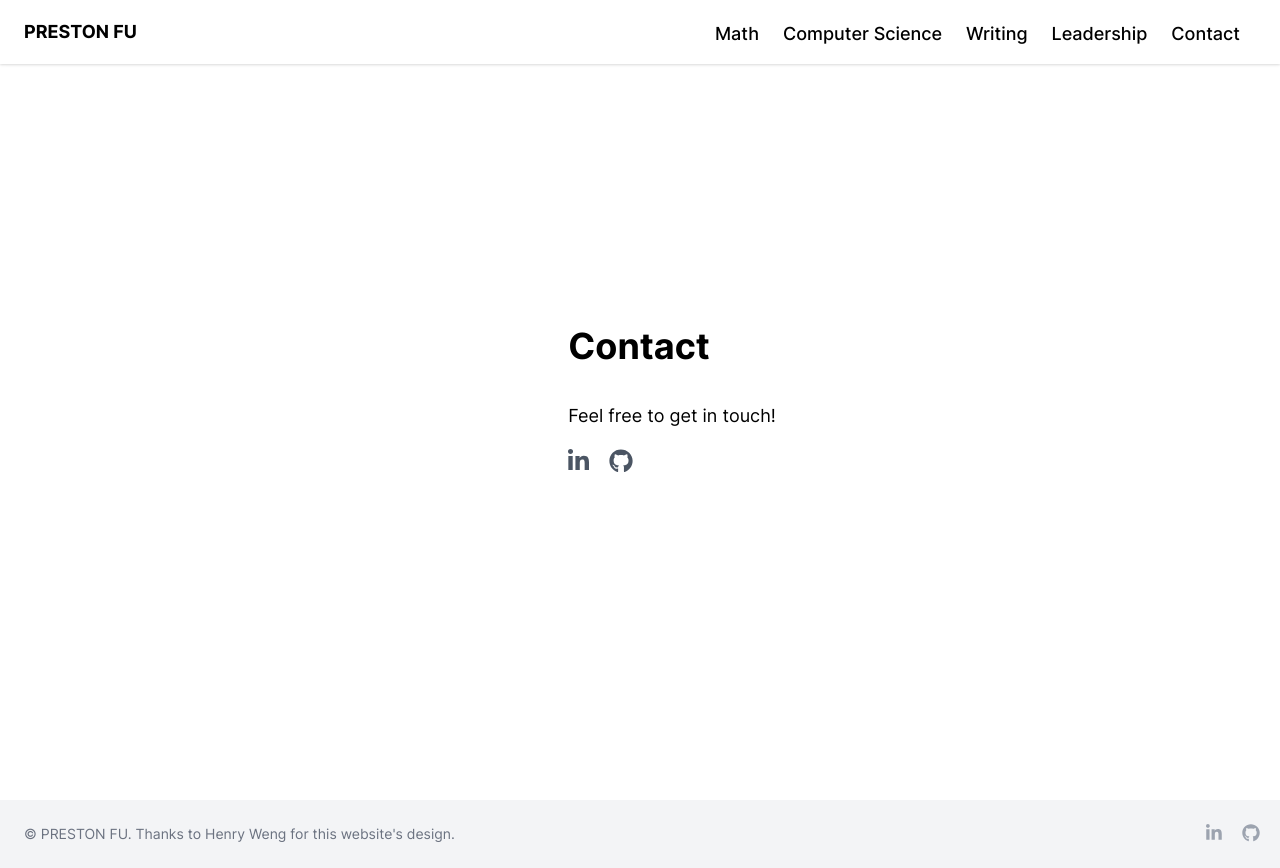
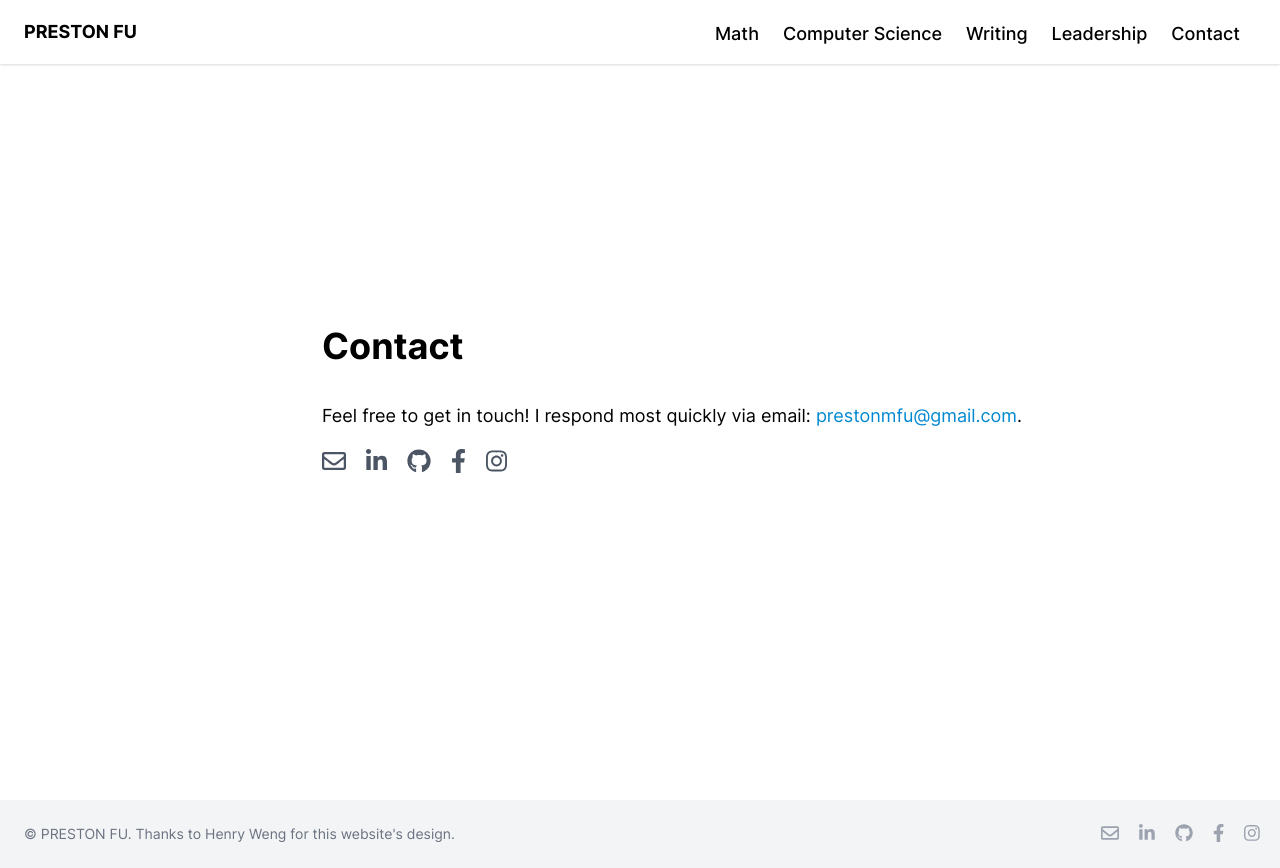
Before and after one commit to prestonfu/personal-site, a React (Create React App) app: page /contact in a window 1280 px wide. Built offline with nearby package versions, Linux system fonts and the light colour scheme.

Commit message:
Additional icons

```diff
--- a/src/data/contactIconData.js
+++ b/src/data/contactIconData.js
@@ -2,13 +2,14 @@ import { faGithub } from '@fortawesome/free-brands-svg-icons/faGithub';
 import { faFacebookF } from '@fortawesome/free-brands-svg-icons/faFacebookF';
 import { faInstagram } from '@fortawesome/free-brands-svg-icons/faInstagram';
 import { faLinkedinIn } from '@fortawesome/free-brands-svg-icons/faLinkedinIn';
-import { faAngellist } from '@fortawesome/free-brands-svg-icons/faAngellist';
-import { faTwitter } from '@fortawesome/free-brands-svg-icons/faTwitter';
 import { faEnvelope } from '@fortawesome/free-regular-svg-icons/faEnvelope';
-// See https://fontawesome.com/icons?d=gallery&s=brands,regular&m=free
-// to add other icons.
 
 const data = [
+  {
+    link: 'mailto:prestonmfu@gmail.com',
+    label: 'Email',
+    icon: faEnvelope,
+  },
   {
     link: 'https://www.linkedin.com/in/preston-fu/',
     label: 'LinkedIn',
@@ -19,6 +20,16 @@ const data = [
     label: 'Github',
     icon: faGithub,
   },
+  {
+    link: 'https://www.facebook.com/preston.fu.0/',
+    label: 'Facebook',
+    icon: faFacebookF,
+  },
+  {
+    link: 'https://www.instagram.com/_prestonfu/',
+    label: 'Instagram',
+    icon: faInstagram,
+  },
 ];
 
 export default data;
--- a/src/pages/Contact.js
+++ b/src/pages/Contact.js
@@ -15,10 +15,15 @@ const NotFound = () => {
           </h1>
           <div className="h-8" />
           <p>
-            Feel free to get in touch!
+            Feel free to get in touch! I respond most quickly via email: <a
+              className="link"
+              href="mailto:prestonmfu@gmail.com"
+              target="_blank"
+              rel="noreferrer">
+              prestonmfu@gmail.com
+            </a>.
           </p>
           <div className="h-4" />
-
           <ul className="icons">
             {data.map((s) => (
               <a className="py-6 mr-5 page-contact-icon-link" href={s.link} target="_blank" rel="noreferrer">
```
